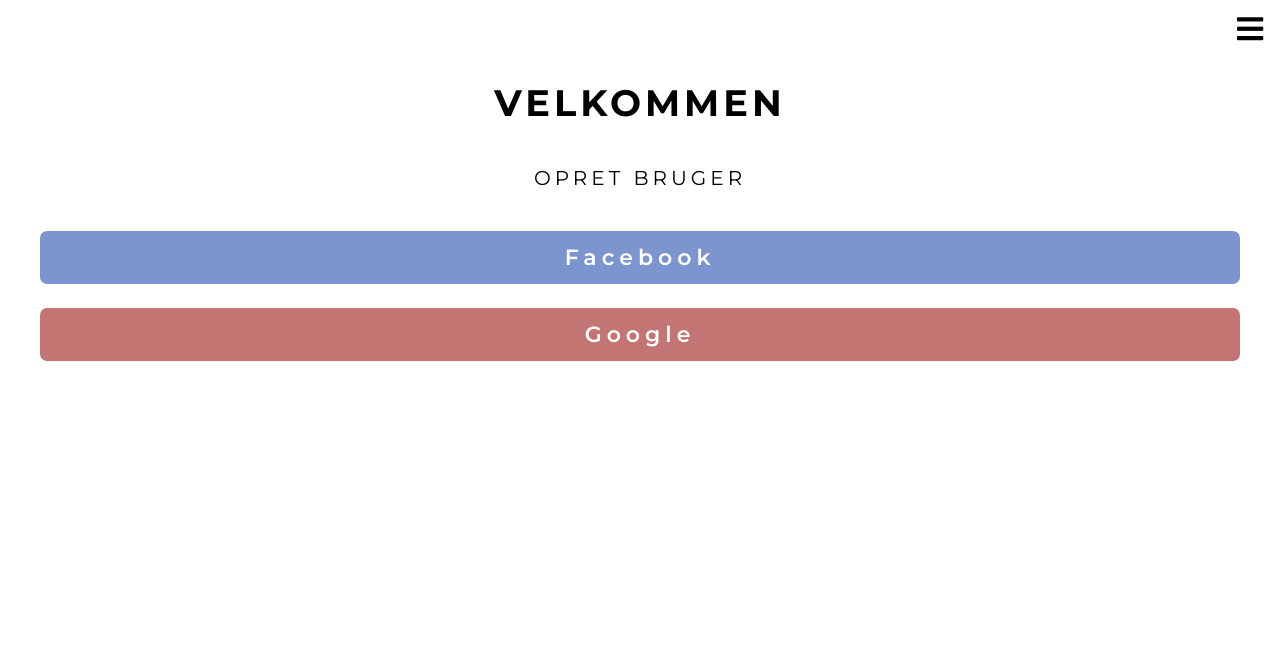
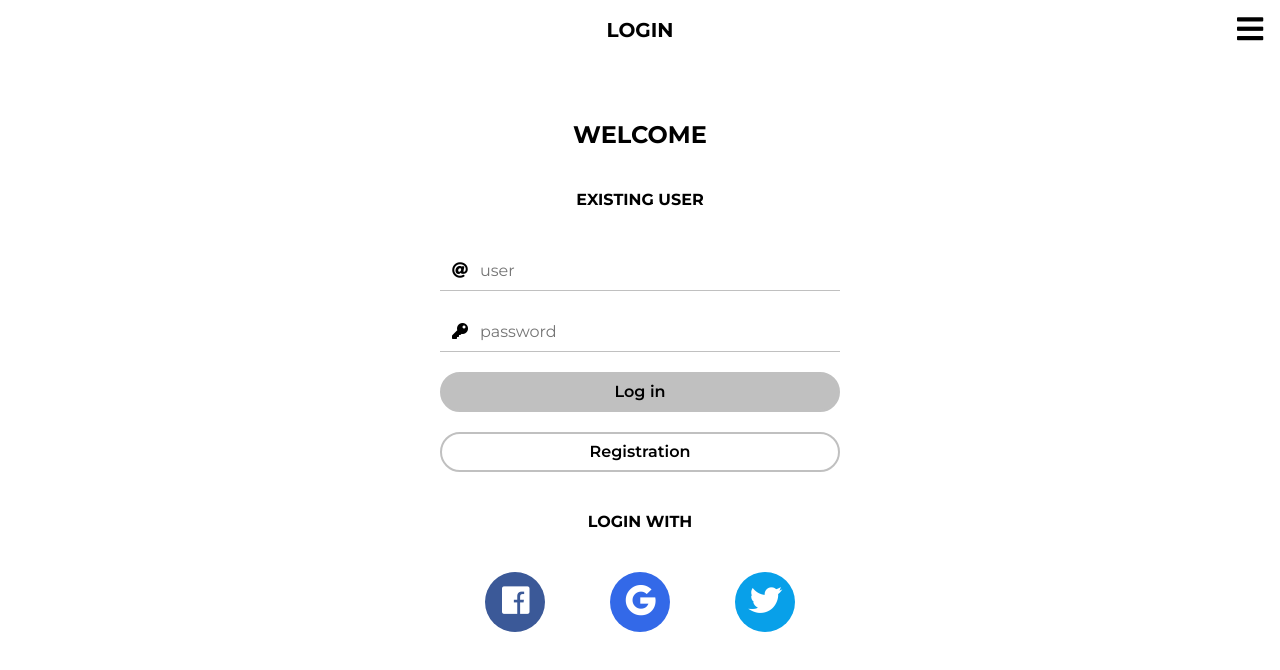
Before and after one commit to Hr-Boesen/DatingApp, a Vue app: page /#/ in a window 1280 px wide. Shown: the top 670 px of the page. Built offline with nearby package versions, Linux system fonts and the light colour scheme.

Commit message:
create account view update

```diff
--- /dev/null
+++ b/src/scripts/components/BaseInput.vue
@@ -0,0 +1,20 @@
+<template>
+    <div class="input" :class="{'input--with-icon': !!icon}">
+        <i class="input__icon" :class="icon" v-if="icon"></i>
+        <input class="input__field" v-bind="$attrs" />
+    </div>
+</template>
+
+<script>
+export default {
+    name: 'BaseInput',
+
+    inheritAttrs: false,
+
+    props: {
+        icon: {
+            type: String
+        }
+    }
+}
+</script>
--- /dev/null
+++ b/src/scripts/components/BaseView.vue
@@ -0,0 +1,25 @@
+<template>
+    <div class="view">
+        <div class="view__header">
+            <div class="view__title" v-if="title">{{ title }}</div>
+        </div>
+        <div class="view__content">
+            <div class="container">
+                <slot />
+            </div>
+        </div>
+    </div>
+</template>
+
+<script>
+export default {
+    name: 'Baseview',
+
+    props: {
+        title: {
+            type: String,
+            default: ''
+        }
+    }
+}
+</script>
--- a/src/scripts/components/Login.vue
+++ b/src/scripts/components/Login.vue
@@ -1,24 +1,42 @@
 <template>
-    <div class="screen login">
-        <div class="container">
-            <h1 class="screen_title">VELKOMMEN</h1>
-            <h2 class="create-user">OPRET BRUGER</h2>
-            <div>
-                <router-link :to="{name: 'CreateProfileNameAgeSexuality'}" class="button button-block button-facebook">
-                    Facebook
+    <base-view title="Login">
+        <div class="login">
+            <h1 class="login__title">WELCOME</h1>
+            <h3 class="login__subtitle">EXISTING USER</h3>
+            <form class="login__form form">
+                <base-input icon="fas fa-at" placeholder="user" type="email" required></base-input>
+                <base-input icon="fas fa-key" placeholder="password" type="password" required></base-input>
+                <button type="submit" class="button button--block">Log in</button>
+                <router-link to="/" class="button button--block button--border">Registration</router-link>
+            </form>
+            <h3 class="login__subtitle">LOGIN WITH</h3>
+            <div class="login__socials">
+                <router-link :to="{name: 'CreateProfileNameAgeSexuality'}" class="button button--social button--facebook">
+                    <i class="fab fa-facebook"></i>
                 </router-link>
                 <br />
-                <router-link :to="{name: 'CreateProfileNameAgeSexuality'}" class="button button-block button-google">
-                    Google
+                <router-link :to="{name: 'CreateProfileNameAgeSexuality'}" class="button button--social button--google">
+                    <i class="fab fa-google"></i>
+                </router-link>
+                <router-link :to="{name: 'CreateProfileNameAgeSexuality'}" class="button button--social button--twitter">
+                    <i class="fab fa-twitter"></i>
                 </router-link>
             </div>
         </div>
-    </div>
+    </base-view>
 </template>
 
 <script>
+import BaseInput from './BaseInput';
+import BaseView from './BaseView';
+
 export default {
     name: 'Login',
+
+    components: {
+        BaseInput,
+        BaseView,
+    },
 
     data() {
         return {};
--- a/src/styles/_variables.scss
+++ b/src/styles/_variables.scss
@@ -1,7 +1,7 @@
 
 // Layout
 
-$content-width: 1200px;
+$content-width: 400px;
 $grid-columns: 12;
 $grid-gutter: 30px;
 
--- a/src/styles/components/_create-profile.scss
+++ b/src/styles/components/_create-profile.scss
@@ -1,6 +1,63 @@
+
+// Account
+
+.account {
+    padding: 60px 0;
+
+    &__details {
+        margin-bottom: 40px;
+    }
+
+    &__interest {
+        margin-bottom: 40px;
+
+        .button:not(:last-child) {
+            margin-bottom: 20px;
+        }
+    }
+
+
+    .btn-go-to-profile {
+        font-family: 'Montserrat';
+        font-weight: 900;
+        // font-size: 17px;
+        letter-spacing: 2px;
+        text-align: center;
+        color: #9769D4;
+        // width: 65vw;
+        // margin-top: 5vw;
+        // padding: 11px 13px;
+        // border: 4px solid transparent;
+        // border-radius: 25px;
+        // background-color: white;
+        // background-clip: padding-box;
+        // position: relative;
+        // margin: 0 auto;
+    }
+
+    .btn-go-to-profile::after {
+        position: absolute;
+        top: -4px;
+        bottom: -4px;
+        left: -4px;
+        right: -4px;
+        background: linear-gradient(#9769D4, rgb(214, 119, 211));
+        content: '';
+        z-index: -1;
+        border-radius: 25px;
+        box-shadow: 0 8px 10px rgba(0, 0, 0, .2);
+    }
+
+
+    .fa-cog {
+        color: white;
+    }
+}
+
+// OLD
 
 .create-profile {
-    padding: 80px 0;
+    padding: 60px 0;
 
     .headline-user-name{
         text-align: center;
@@ -21,75 +78,6 @@
         max-width: 90px;
     }
 
-    input {
-        font-family: 'Montserrat';
-        font-weight: 600;
-        font-size: 1.8rem;
-        letter-spacing: 2px;
-        text-align: center;
-        -webkit-appearance: none;
-        max-width: 100px;
-        border: 5px solid white;
-        -webkit-box-shadow: inset 0 0 0px rgba(0, 0, 0, 0), 0 0 0px rgba(0, 0, 0, 0);
-        -moz-box-shadow: inset 0 0 0px rgba(0, 0, 0, 0), 0 0 0px rgba(0, 0, 0, 0);
-        box-shadow: inset 0 0 0px rgba(0, 0, 0, 0), 0 0 0px rgba(0, 0, 0, 0);
-    }
-
-    .btn-looking-for-partner {
-        font-family: 'Montserrat';
-        font-weight: 700;
-        font-size: 10px;
-        letter-spacing: 2px;
-        background-color: #C8C8C8;
-        text-align: center;
-        color: white;
-        border-radius: 25px;
-        width: 80vw;
-        margin-bottom: 4vw;
-        padding: 11px 13px;
-    }
-
-    .btn-looking-for-partner-selected {
-        background-color: #D67AD3;
-        background-image: linear-gradient(#D67AD3, #9769D4);
-    }
-
-    .btn-go-to-profile {
-        font-family: 'Montserrat';
-        font-weight: 700;
-        font-size: 17px;
-        letter-spacing: 2px;
-        text-align: center;
-        color: #9769D4;
-        width: 65vw;
-        margin-top: 5vw;
-        padding: 11px 13px;
-        border: 4px solid transparent;
-        border-radius: 25px;
-        background-color: white;
-        background-clip: padding-box;
-        position: relative;
-        margin: 0 auto;
-    }
-
-    .btn-go-to-profile::after {
-        position: absolute;
-        top: -4px;
-        bottom: -4px;
-        left: -4px;
-        right: -4px;
-        background: linear-gradient(#9769D4, rgb(214, 119, 211));
-        content: '';
-        z-index: -1;
-        border-radius: 25px;
-        box-shadow: 0 8px 10px rgba(0, 0, 0, .2);
-    }
-
-
-    .fa-cog {
-        color: white;
-    }
-
     .edit-box {
         border-radius: 15px;
         overflow: hidden;
--- /dev/null
+++ b/src/styles/components/_form.scss
@@ -0,0 +1,11 @@
+
+// Form
+
+.form {
+    .input,
+    .button {
+        &:not(:last-child) {
+            margin-bottom: 20px;
+        }
+    }
+}
--- /dev/null
+++ b/src/styles/components/_input.scss
@@ -0,0 +1,32 @@
+
+// Input
+
+.input {
+    position: relative;
+    display: block;
+    border-bottom: 1px solid #c0c0c0;
+
+    &__icon {
+        position: absolute;
+        top: 0;
+        left: 0;
+        width: 40px;
+        height: 40px;
+        line-height: 40px;
+        text-align: center;
+    }
+
+    &__field {
+        display: block;
+        width: 100%;
+        height: 40px;
+        padding: 0 10px;
+        border: none;
+        font-family: inherit;
+        font-size: inherit;
+    }
+
+    &--with-icon &__field {
+        padding-left: 40px;
+    }
+}
--- a/src/styles/components/_login.scss
+++ b/src/styles/components/_login.scss
@@ -1,13 +1,28 @@
+
+// Login
 
 .login {
-    padding: 80px 0;
+    padding: 60px 0;
 
-    .create-user {
+    &__title {
+        text-align: center;
         margin-bottom: 40px;
-        font-weight: 400;
-        letter-spacing: 4px;
-        text-align: center;
     }
 
+    &__form {
+        margin-bottom: 40px;
+    }
 
+    &__subtitle {
+        text-align: center;
+        margin-bottom: 40px;
+    }
+
+    &__socials {
+        display: flex;
+
+        .button:not(:last-child) {
+            margin-right: 20px;
+        }
+    }
 }
--- /dev/null
+++ b/src/styles/components/_view.scss
@@ -0,0 +1,42 @@
+
+// View
+
+.view {
+    position: relative;
+    padding-top: 60px;
+    height: 100%;
+    overflow: hidden;
+
+    &__header {
+        position: absolute;
+        top: 0;
+        left: 0;
+        display: flex;
+        justify-content: center;
+        align-items: center;
+        width: 100%;
+        height: 60px;
+
+        &::before {
+            content: '';
+            position: absolute;
+            top: 100%;
+            left: 0;
+            width: 100%;
+            height: 30px;
+            background-image: linear-gradient(to bottom, rgba(255, 255, 255, 1), rgba(255, 255, 255, 0));
+            pointer-events: none;
+        }
+    }
+
+    &__title {
+        font-size: 20px;
+        font-weight: bold;
+        text-transform: uppercase;
+    }
+
+    &__content {
+        height: 100%;
+        overflow: auto;
+    }
+}
--- a/src/styles/screen.scss
+++ b/src/styles/screen.scss
@@ -14,7 +14,9 @@
 // Components
 @import './components/app';
 @import './components/nav';
-@import './components/screen';
+@import './components/view';
+@import './components/input';
+@import './components/form';
 @import './components/login';
 @import './components/profile';
 @import './components/create-profile';
--- a/src/styles/ui/_button.scss
+++ b/src/styles/ui/_button.scss
@@ -1,30 +1,68 @@
 // Button
 
 .button {
-    display: inline-block;
+    display: inline-flex;
+    height: 40px;
     margin: 0 auto;
-    padding: 10px 7px;
-    border: 0 solid transparent;
-    border-radius: 7px;
+    padding: 8px;
+    border: 2px solid #c0c0c0;
+    border-radius: 20px;
+    background-color: #c0c0c0;
     font-family: $font-family-base;
-    font-size: 22px;
+    font-size: 16px;
     font-weight: 600;
-    letter-spacing: 5px;
+    line-height: 20px;
+    // letter-spacing: 5px;
     text-decoration: none;
     text-align: center;
     cursor: pointer;
 }
 
-.button-block {
+.button--block {
     display: block;
+    width: 100%;
 }
 
-.button-facebook {
-    background-color: #7D95CF;
+.button--border {
+    background-color: transparent;
+    color: currentColor;
+}
+
+// Social buttons
+
+.button--social {
+    display: block;
+    width: 60px;
+    height: 60px;
+    padding: 0;
+    border: none;
+    border-radius: 50%;
+    font-size: 30px;
+    line-height: 60px;
+    text-align: center;
+}
+
+.button--facebook {
+    background-color: #3b5998;
     color: white;
 }
 
-.button-google {
-    background-color: #C37573;
+.button--google {
+    background-color: #3369e8;
     color: white;
 }
+
+.button--twitter {
+    background-color: #08a0e9;
+    color: white;
+}
+
+// Gradient
+
+.button--gradient {
+    padding: 10px;
+    border: none;
+    background-color: #D67AD3;
+    background-image: linear-gradient(#D67AD3, #9769D4);
+    color: $white;
+}
```
Also changed, not shown: src/scripts/components/CreateProfileNameAgeSexuality.vue (+56 -64 lines).
